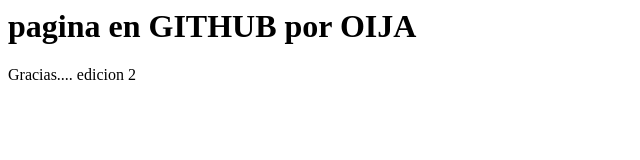
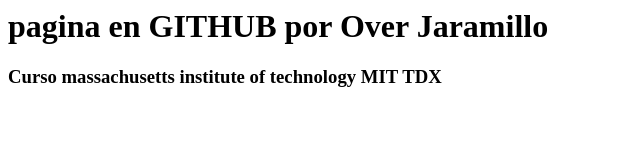
Before and after one commit to overjaramillo1/mit, a plain HTML site: page index.html in a window 1280 px wide. Shown: the whole page, without its empty margins (0-640 px from the left). Drawn offline with Linux system fonts and the light colour scheme.

Commit message:
Update index.html

```diff
--- a/index.html
+++ b/index.html
@@ -1,7 +1,5 @@
 <html>
-<h1>pagina en GITHUB por OIJA</h1>
-
-Gracias....
-  edicion 2
+<h1>pagina en GITHUB por Over Jaramillo</h1>
+  <h3>Curso massachusetts institute of technology MIT TDX</h3>
 
 </html>
```
